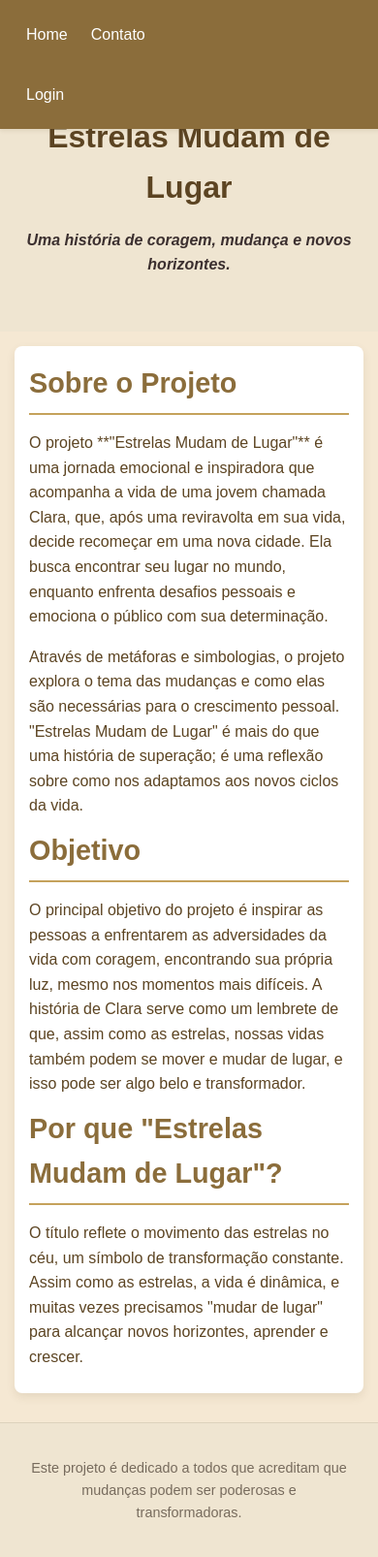
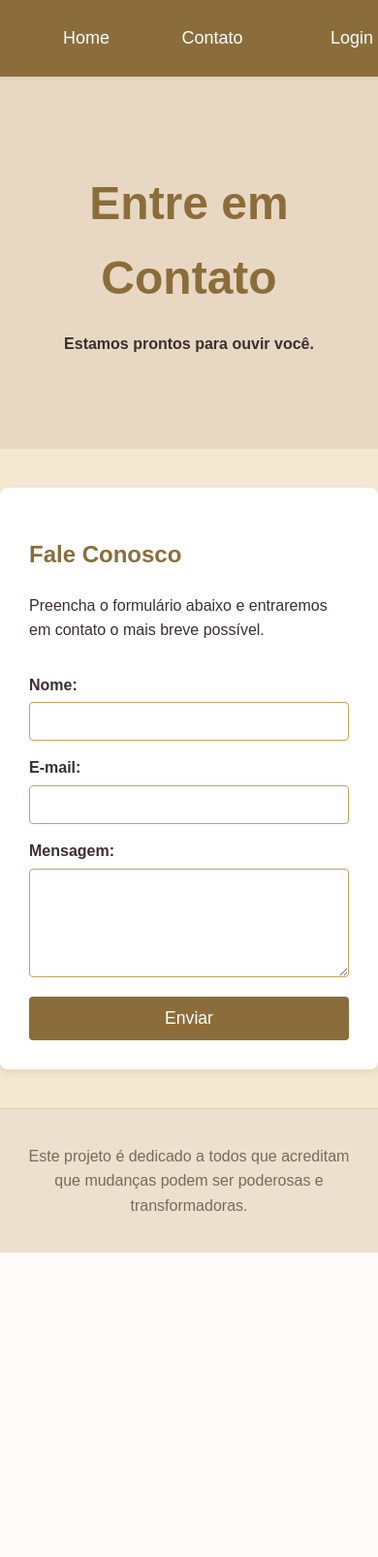
Before and after one commit to RonivanG/Aprender_Django, a Django app: page /produtos/contato_projeto/ in a window 390 px wide. Shown: the whole page at 97% size. After the commit the page ends 1292 px from the top, so only its background shows below. Run offline with Django 5.2, Linux system fonts and the light colour scheme.

Commit message:
modificado o css adicionado texto no contato

```diff
--- a/produtos/templates/contato.html
+++ b/produtos/templates/contato.html
@@ -27,50 +27,32 @@
     </nav>
 
     <header>
-      <h1>Estrelas Mudam de Lugar</h1>
-      <p>
-        <strong>Uma história de coragem, mudança e novos horizontes.</strong>
-      </p>
+      <h1>Entre em Contato</h1>
+      <p><strong>Estamos prontos para ouvir você.</strong></p>
     </header>
 
     <section>
-      <h2>Sobre o Projeto</h2>
-      <p>
-        O projeto **"Estrelas Mudam de Lugar"** é uma jornada emocional e
-        inspiradora que acompanha a vida de uma jovem chamada Clara, que, após
-        uma reviravolta em sua vida, decide recomeçar em uma nova cidade. Ela
-        busca encontrar seu lugar no mundo, enquanto enfrenta desafios pessoais
-        e emociona o público com sua determinação.
-      </p>
-      <p>
-        Através de metáforas e simbologias, o projeto explora o tema das
-        mudanças e como elas são necessárias para o crescimento pessoal.
-        "Estrelas Mudam de Lugar" é mais do que uma história de superação; é uma
-        reflexão sobre como nos adaptamos aos novos ciclos da vida.
-      </p>
+      <h2>Fale Conosco</h2>
+      <p>Preencha o formulário abaixo e entraremos em contato o mais breve possível.</p>
 
-      <h2>Objetivo</h2>
-      <p>
-        O principal objetivo do projeto é inspirar as pessoas a enfrentarem as
-        adversidades da vida com coragem, encontrando sua própria luz, mesmo nos
-        momentos mais difíceis. A história de Clara serve como um lembrete de
-        que, assim como as estrelas, nossas vidas também podem se mover e mudar
-        de lugar, e isso pode ser algo belo e transformador.
-      </p>
+      <form method="post" action="{% url 'contato_projeto' %}">
+        {% csrf_token %}
+        <label for="nome">Nome:</label>
+        <input type="text" id="nome" name="nome" required />
 
-      <h2>Por que "Estrelas Mudam de Lugar"?</h2>
-      <p>
-        O título reflete o movimento das estrelas no céu, um símbolo de
-        transformação constante. Assim como as estrelas, a vida é dinâmica, e
-        muitas vezes precisamos "mudar de lugar" para alcançar novos horizontes,
-        aprender e crescer.
-      </p>
+        <label for="email">E-mail:</label>
+        <input type="email" id="email" name="email" required />
+
+        <label for="mensagem">Mensagem:</label>
+        <textarea id="mensagem" name="mensagem" rows="6" required></textarea>
+
+        <button type="submit">Enviar</button>
+      </form>
     </section>
 
     <footer>
       <p>
-        Este projeto é dedicado a todos que acreditam que mudanças podem ser
-        poderosas e transformadoras.
+        Este projeto é dedicado a todos que acreditam que mudanças podem ser poderosas e transformadoras.
       </p>
     </footer>
   </body>
--- a/templates/static/Contato/css/css.css
+++ b/templates/static/Contato/css/css.css
@@ -1,14 +1,12 @@
-/* Estilos gerais do corpo */
 body {
   font-family: 'Arial', sans-serif;
   margin: 0;
   padding: 0;
-  background-color: #F5E8D3; /* areia clara */
-  color: #3B2F2F; /* marrom escuro acinzentado */
+  background-color: #F5E8D3; /* bege claro */
+  color: #3B2F2F;            /* marrom escuro acinzentado */
   line-height: 1.6;
 }
 
-/* Menu de navegação fixo no topo */
 nav {
   background-color: #8B6D3B; /* marrom médio */
   padding: 15px 30px;
@@ -18,14 +16,8 @@ nav {
   position: fixed;
   width: 100%;
   top: 0;
-  left: 0;
   z-index: 1000;
-  box-shadow: 0 2px 4px rgba(92, 68, 34, 0.1); /* sombra marrom escura */
-}
-
-nav div {
-  display: flex;
-  align-items: center;
+  box-shadow: 0 2px 4px rgba(92, 68, 34, 0.1);
 }
 
 nav a {
@@ -43,143 +35,73 @@ nav a:hover {
   transform: translateY(-2px);
 }
 
-/* Estilos para o cabeçalho */
 header {
-  background-color: #EFE5D1; /* bege claro */
+  background-color: #E8D8C3; /* bege amarelado */
   padding: 80px 30px;
   text-align: center;
   margin-top: 60px;
 }
 
 header h1 {
-  font-size: 3.5em;
-  color: #5C4422; /* marrom escuro */
+  font-size: 3em;
+  color: #8B6D3B; /* marrom médio */
   margin-bottom: 10px;
 }
 
-header p {
-  font-size: 1.2em;
-  color: #776B5D; /* cinza quente */
-  font-style: italic;
-}
-
-header strong {
-  font-weight: bold;
-  color: #3B2F2F;
-}
-
-/* Estilos para a seção principal */
 section {
-  max-width: 900px;
-  margin: 30px auto;
+  max-width: 800px;
+  margin: 40px auto;
+  background-color: #fff;
   padding: 30px;
-  background-color: #fff;
   border-radius: 8px;
   box-shadow: 0 4px 10px rgba(92, 68, 34, 0.1);
 }
 
 section h2 {
-  font-size: 2.5em;
   color: #8B6D3B; /* marrom médio */
-  margin-top: 0;
   margin-bottom: 20px;
-  border-bottom: 2px solid #C5A25C; /* mostarda suave */
-  padding-bottom: 10px;
 }
 
-section p {
-  font-size: 1.1em;
-  color: #5C4422; /* marrom escuro */
-  margin-bottom: 15px;
+form {
+  display: flex;
+  flex-direction: column;
 }
 
-section strong {
+form label {
+  margin-top: 15px;
   font-weight: bold;
-  color: #3B2F2F;
 }
 
-/* Estilos para o rodapé */
-footer {
-  background-color: #EFE5D1; /* bege claro */
-  padding: 20px 30px;
-  text-align: center;
-  font-size: 0.9em;
-  color: #776B5D;
-  border-top: 1px solid #ddd2bc;
-  margin-top: 30px;
+form input,
+form textarea {
+  padding: 10px;
+  margin-top: 5px;
+  border: 1px solid #C5A25C; /* mostarda suave */
+  border-radius: 4px;
+  font-size: 1em;
 }
 
-/* Responsividade */
-@media (max-width: 768px) {
-  header {
-    padding: 60px 20px;
-    margin-top: 55px;
-  }
-
-  header h1 {
-    font-size: 2.5em;
-  }
-
-  header p {
-    font-size: 1em;
-  }
-
-  section {
-    padding: 20px;
-    margin: 20px;
-  }
-
-  section h2 {
-    font-size: 2em;
-    margin-bottom: 15px;
-    padding-bottom: 8px;
-  }
-
-  section p {
-    font-size: 1em;
-    margin-bottom: 10px;
-  }
-
-  nav a {
-    font-size: 16px;
-    margin: 0 10px;
-    padding: 8px 15px;
-  }
+form button {
+  margin-top: 20px;
+  background-color: #8B6D3B; /* marrom médio */
+  color: white;
+  border: none;
+  padding: 12px;
+  border-radius: 4px;
+  font-size: 1.1em;
+  cursor: pointer;
+  transition: background-color 0.3s ease;
 }
 
-@media (max-width: 600px) {
-  nav {
-    padding: 10px 15px;
-    flex-direction: column;
-    align-items: flex-start;
-  }
+form button:hover {
+  background-color: #5C4422; /* marrom escuro */
+}
 
-  nav div {
-    width: 100%;
-    margin-bottom: 10px;
-  }
-
-  nav a {
-    margin: 5px 0;
-    padding: 8px 12px;
-    display: block;
-    border-radius: 0;
-  }
-
-  header {
-    padding: 40px 15px;
-  }
-
-  header h1 {
-    font-size: 2em;
-  }
-
-  section {
-    margin: 15px;
-    padding: 15px;
-  }
-
-  section h2 {
-    font-size: 1.8em;
-  }
+footer {
+  text-align: center;
+  padding: 20px;
+  background-color: #EDE0CE; /* bege acinzentado */
+  color: #776B5D;
+  margin-top: 30px;
+  border-top: 1px solid #DDC9AA;
 }
```
Also changed, not shown: db.sqlite3.
